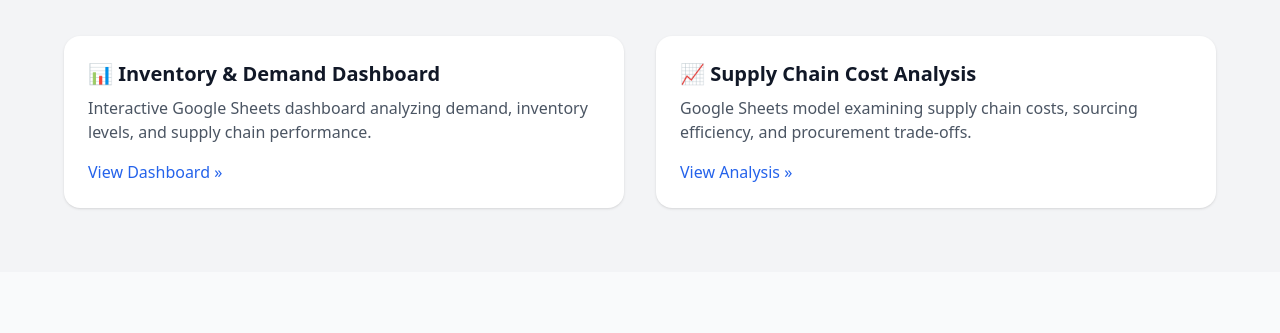
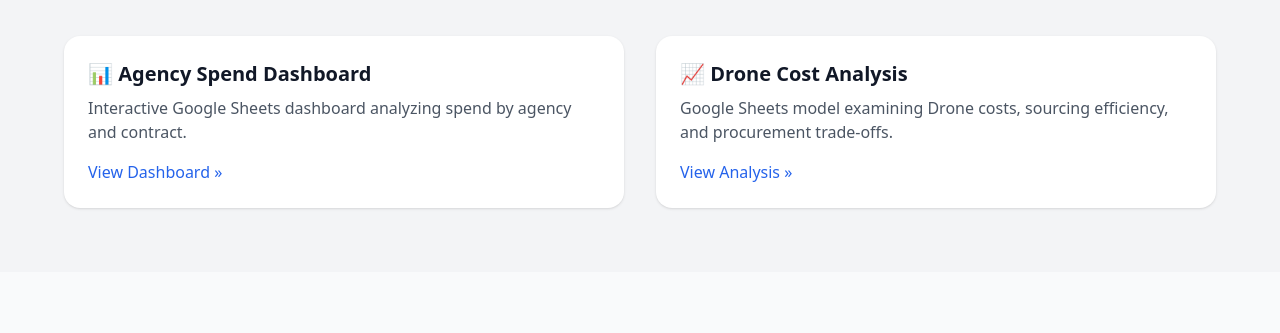
Before and after one commit to Tsmistry01/Tsmistry01.github.io, a plain HTML site: page index.html in a window 1280 px wide. Shown: the part 456-789 px from the top of the page. Drawn offline with nearby package versions, Linux system fonts and the light colour scheme.

Commit message:
Update index.html

```diff
--- a/index.html
+++ b/index.html
@@ -39,9 +39,9 @@
 
       <!-- Google Sheet Project 1 -->
       <div class="bg-white shadow rounded-2xl p-6 hover:shadow-xl transition">
-        <h4 class="text-xl font-semibold mb-2">📊 Inventory & Demand Dashboard</h4>
+        <h4 class="text-xl font-semibold mb-2">📊 Agency Spend Dashboard</h4>
         <p class="text-gray-600 mb-4">
-          Interactive Google Sheets dashboard analyzing demand, inventory levels, and supply chain performance.
+          Interactive Google Sheets dashboard analyzing spend by agency and contract.
         </p>
         <a href="https://docs.google.com/spreadsheets/d/1v71dFV5RlR9NYvfUBuqfKLzince3IRBZUlzWqDfBjRg/edit?gid=1924263575#gid=1924263575"
            target="_blank" class="text-blue-600 font-medium">View Dashboard »</a>
@@ -49,9 +49,9 @@
 
       <!-- Google Sheet Project 2 -->
       <div class="bg-white shadow rounded-2xl p-6 hover:shadow-xl transition">
-        <h4 class="text-xl font-semibold mb-2">📈 Supply Chain Cost Analysis</h4>
+        <h4 class="text-xl font-semibold mb-2">📈 Drone Cost Analysis</h4>
         <p class="text-gray-600 mb-4">
-          Google Sheets model examining supply chain costs, sourcing efficiency, and procurement trade-offs.
+          Google Sheets model examining Drone costs, sourcing efficiency, and procurement trade-offs.
         </p>
         <a href="https://docs.google.com/spreadsheets/d/116fNmIro9SZ_P6fUTgxS92nIWfC5Lw9SOfpmb6FMZZA/edit?gid=1903145398#gid=1903145398"
            target="_blank" class="text-blue-600 font-medium">View Analysis »</a>
```
